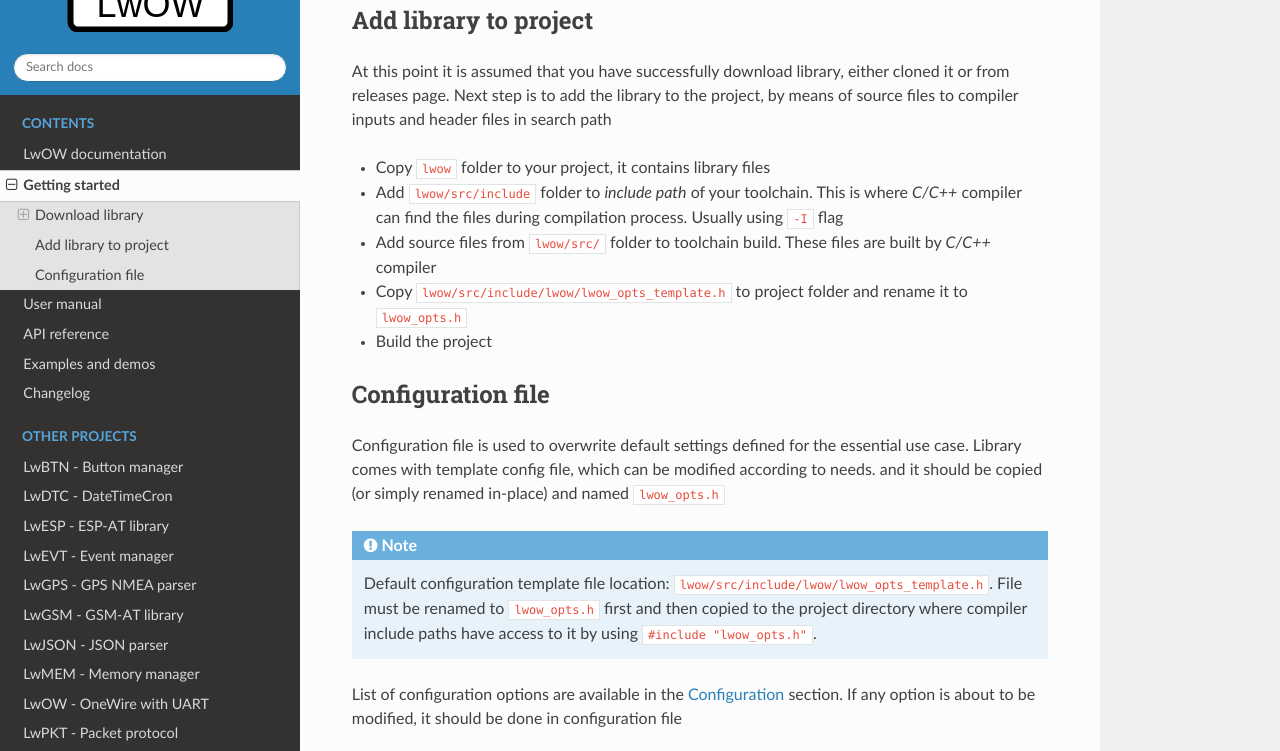
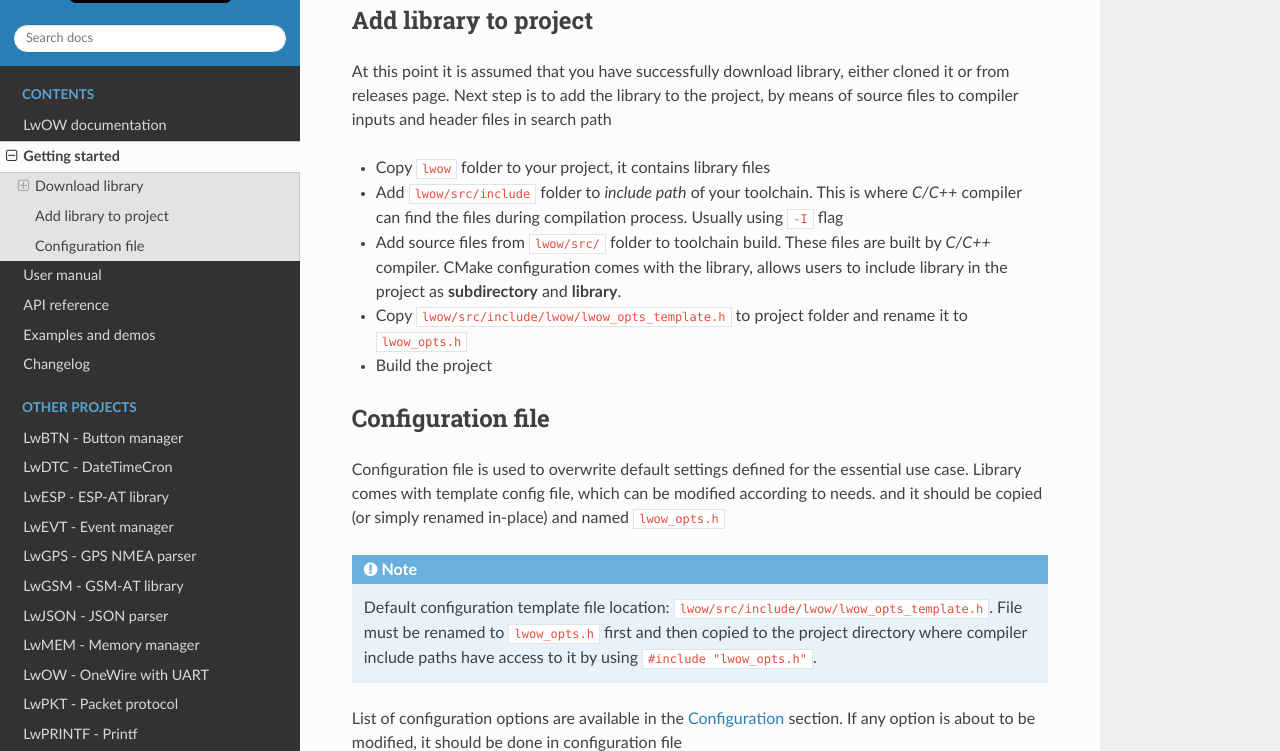
Before and after one commit to MaJerle/lwow, a Sphinx documentation site: the page built from docs/get-started/index.rst, in a window 1280 px wide and 900 px high, scrolled down 1362 px, cut to the strip 0-751 px from the top of the window. Built offline with Sphinx 7.4.7 and the Read the Docs theme 2.0.0, drawn with Linux system fonts in a browser that asks for light colours; the version number could not be read and is left out; some of the changed text lies outside the part shown.

Commit message:
Fix documentation

```diff
--- a/docs/get-started/index.rst
+++ b/docs/get-started/index.rst
@@ -62,7 +62,7 @@
 
 * Copy ``lwow`` folder to your project, it contains library files
 * Add ``lwow/src/include`` folder to `include path` of your toolchain. This is where `C/C++` compiler can find the files during compilation process. Usually using ``-I`` flag
-* Add source files from ``lwow/src/`` folder to toolchain build. These files are built by `C/C++` compiler
+* Add source files from ``lwow/src/`` folder to toolchain build. These files are built by `C/C++` compiler. CMake configuration comes with the library, allows users to include library in the project as **subdirectory** and **library**.
 * Copy ``lwow/src/include/lwow/lwow_opts_template.h`` to project folder and rename it to ``lwow_opts.h``
 * Build the project
 
--- a/docs/index.rst
+++ b/docs/index.rst
@@ -89,3 +89,4 @@
     LwRB - Ring buffer <https://github.com/MaJerle/lwrb>
     LwSHELL - Shell <https://github.com/MaJerle/lwshell>
     LwUTIL - Utility functions <https://github.com/MaJerle/lwutil>
+    LwWDG - RTOS task watchdog <https://github.com/MaJerle/lwwdg>
```
